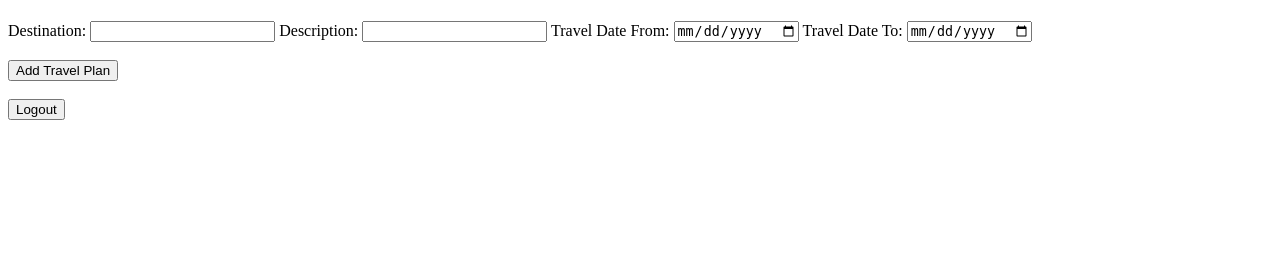
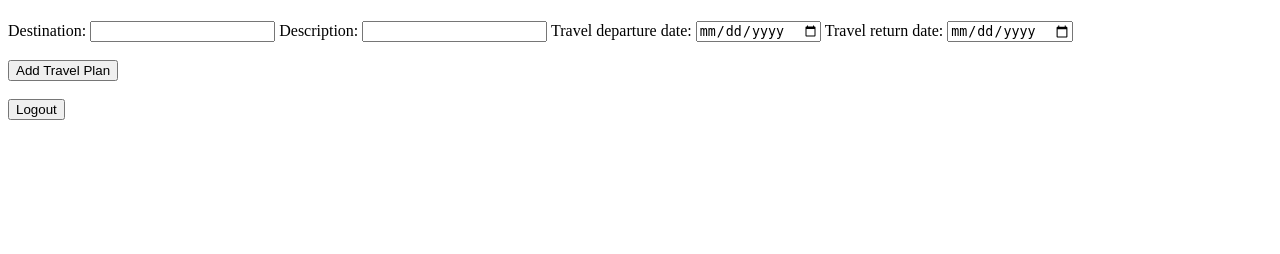
Before and after one commit to Andonon/CD_Django_TravelBuddy, a Django app: template apps/travels/templates/travels/addplan.html in a window 1280 px wide. Shown: the part 46-300 px from the top of the page. Run offline with Django 3.2, Linux system fonts and the light colour scheme; the template is opened without the code that fills it, so the values that code supplies are empty.

Commit message:
travel apps page has correct validations

```diff
--- a/apps/travels/templates/travels/addplan.html
+++ b/apps/travels/templates/travels/addplan.html
@@ -21,9 +21,9 @@
             <input type="text" name="destination">
             <label for="description">Description: </label>
             <input type="text" name="description">
-            <label for="traveldatefrom">Travel Date From: </label>
+            <label for="traveldatefrom">Travel departure date: </label>
             <input type="date" name="traveldatefrom">
-            <label for="traveldateto">Travel Date To: </label>
+            <label for="traveldateto">Travel return date: </label>
             <input type="date" name="traveldateto">
             <br><br>
             <input type="submit" name="submit" value="Add Travel Plan">
--- a/apps/travels/views.py
+++ b/apps/travels/views.py
@@ -43,6 +43,10 @@ def addplan(request):
                 'planned_by': request.session['id']
             }
             newtravelplanvalidate = Destination.objects.newtravelplanvalidate(plandata)
+            if newtravelplanvalidate['status'] is False:
+                for error in newtravelplanvalidate['errors']:
+                    messages.error(request, error)
+                return redirect('/travels/addplan')
             return redirect('/travels')
         else:
             return render(request, 'travels/addplan.html')
```
Also changed, not shown: apps/travels/models.py (+12 -12 lines), db.sqlite3.
